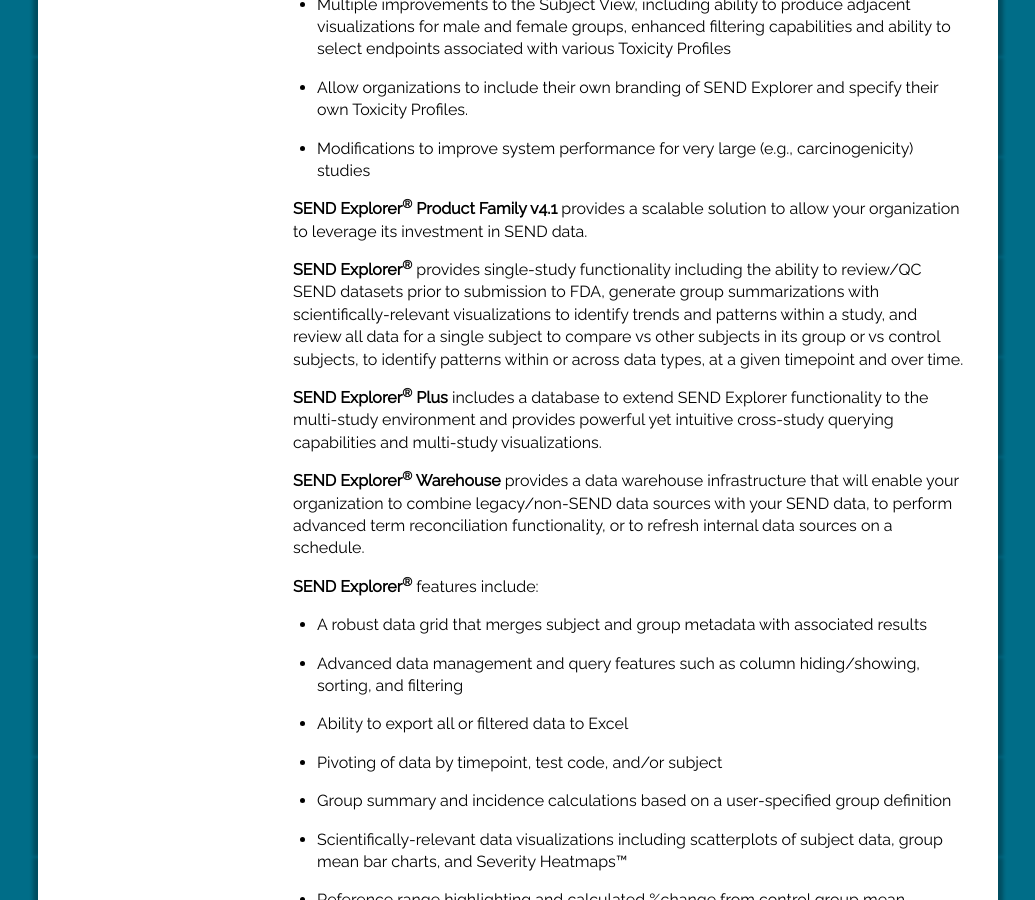
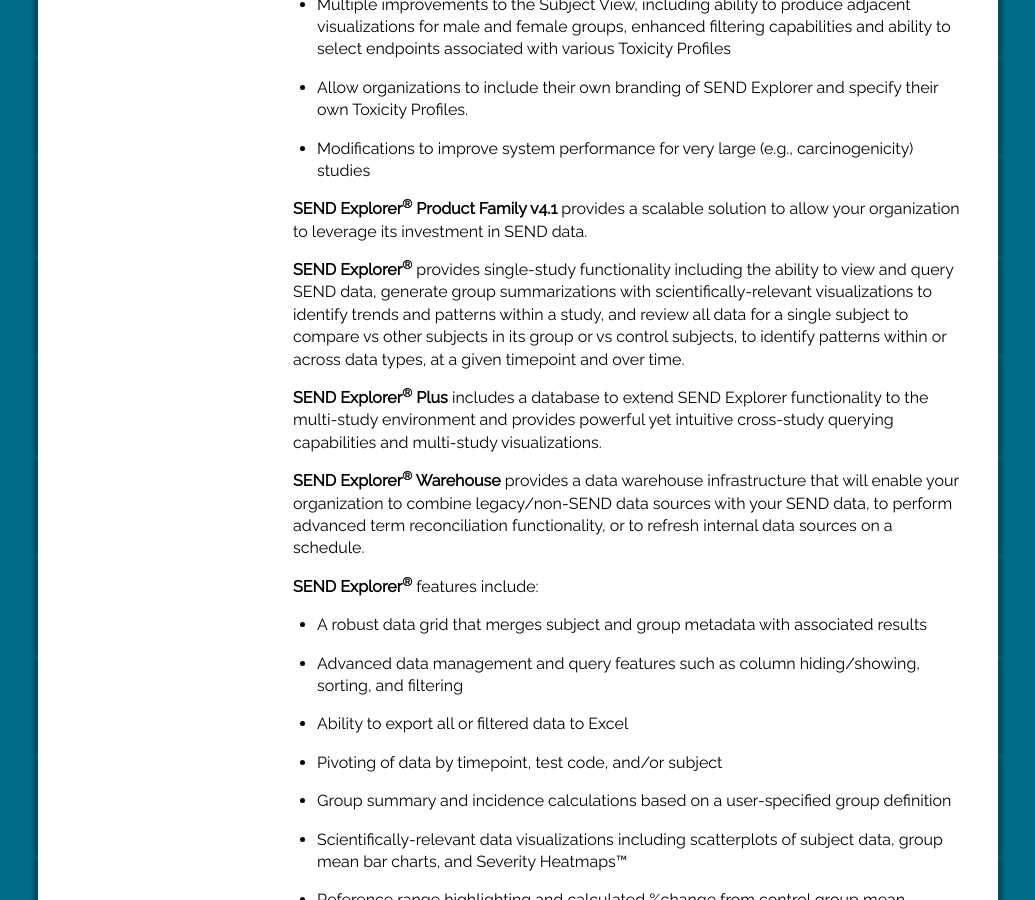
Before and after one commit to inds-inc/inds-inc.github.io, a Jekyll site: the page built from sendexplorer.md, in a window 1280 px wide and 900 px high, scrolled down 2551 px. Shown: the whole window, without its empty margins (122-1157 px from the left). Built offline with Jekyll 4.4.1, drawn with Linux system fonts in a browser that asks for light colours; comment, search, counter and statistics services are not loaded.

Commit message:
update text

```diff
--- a/sendexplorer.md
+++ b/sendexplorer.md
@@ -118,12 +118,12 @@
 data.
 
 **SEND Explorer<sup>®</sup>** provides single-study functionality
-including the ability to review/QC SEND datasets prior to submission to
-FDA, generate group summarizations with scientifically-relevant
-visualizations to identify trends and patterns within a study, and
-review all data for a single subject to compare vs other subjects in its
-group or vs control subjects, to identify patterns within or across data
-types, at a given timepoint and over time.
+including the ability to view and query SEND data, generate group
+summarizations with scientifically-relevant visualizations to identify
+trends and patterns within a study, and review all data for a single
+subject to compare vs other subjects in its group or vs control
+subjects, to identify patterns within or across data types, at a given
+timepoint and over time.
 
 **SEND Explorer<sup>®</sup> Plus** includes a database to extend SEND
 Explorer functionality to the multi-study environment and provides
```
